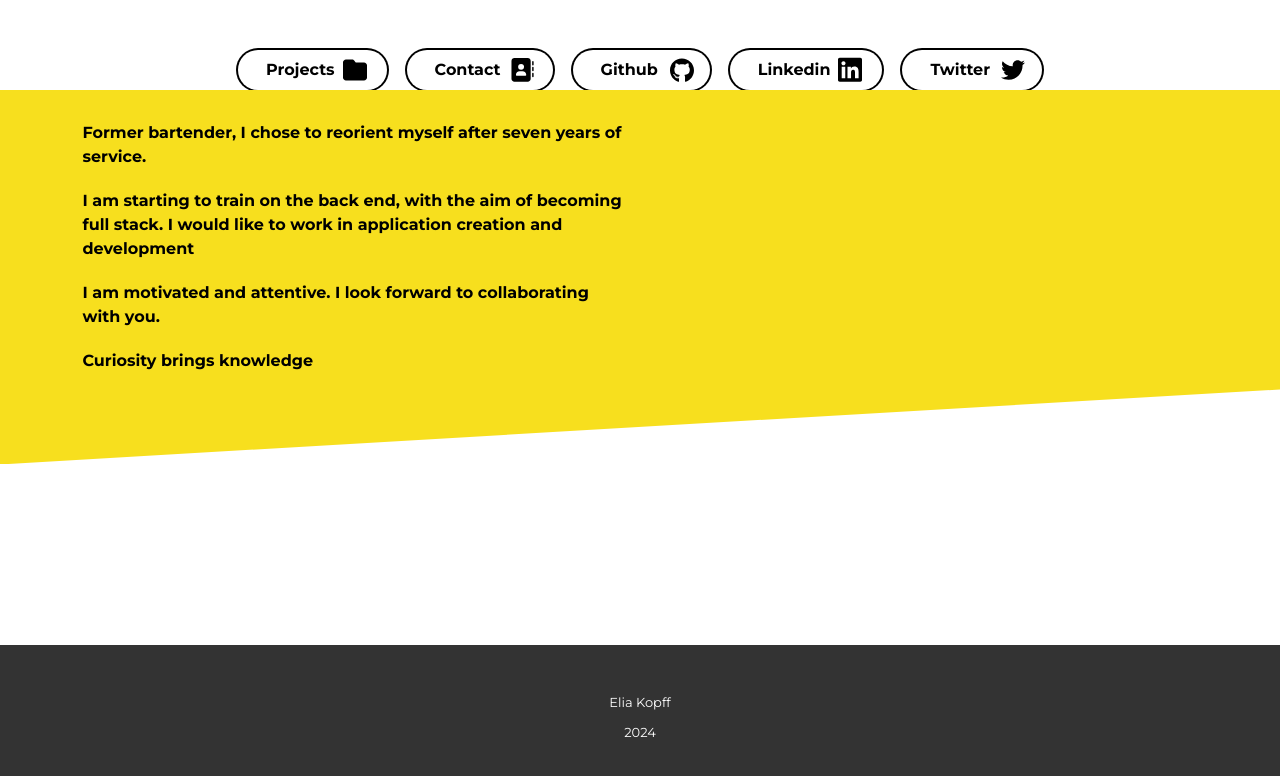
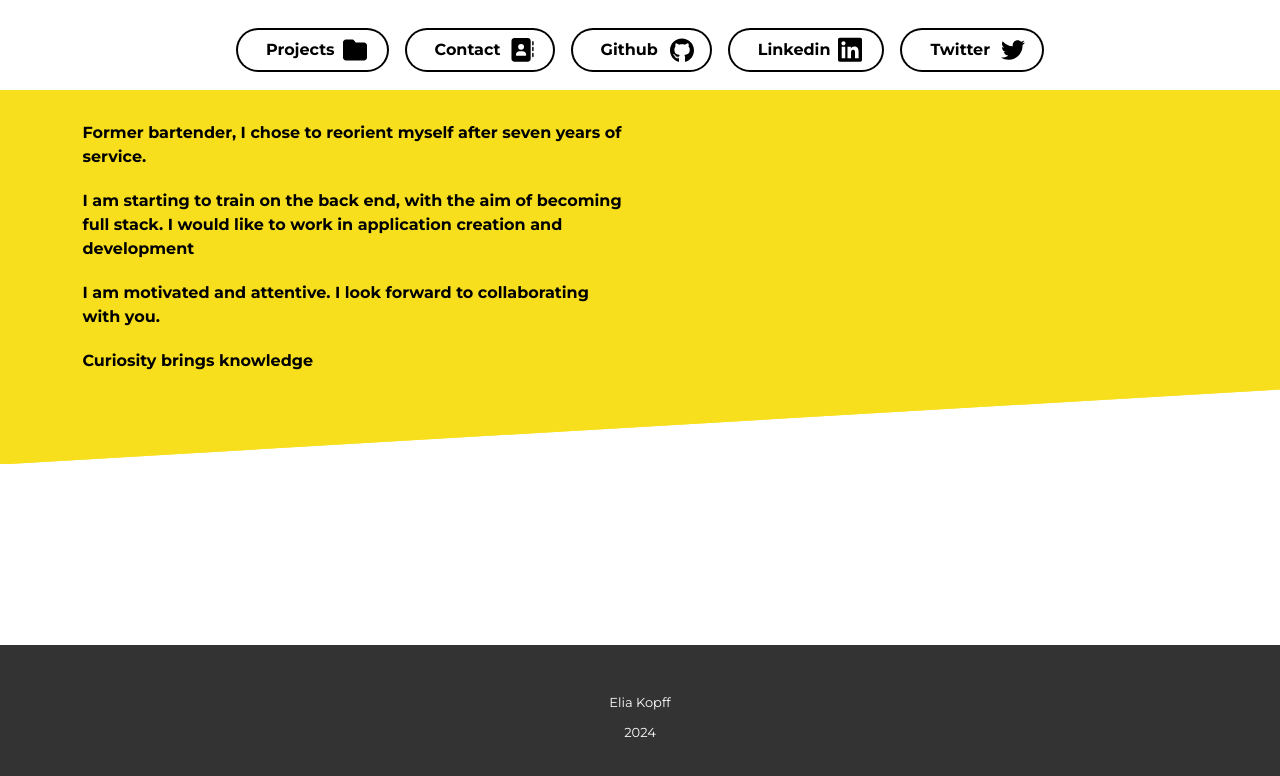
Before and after one commit to littlekanine/Portefolio_Next.js, a Next.js app: page /about in a window 1280 px wide. Shown: the top 776 px of the page. Built offline with nearby package versions, Linux system fonts and the light colour scheme; a web font is replaced by a local one.

Commit message:
fix nav style / start work on dark mode, Redux ?

```diff
--- a/src/app/components/navBar/NavBar.js
+++ b/src/app/components/navBar/NavBar.js
@@ -3,9 +3,10 @@ import Buttons from "../buttons";
 import { ContactSvg, ArrowLeft, FolderSvg, GitHubSvg, LinkedinSvg, TwitterSvg } from "../svgcomponent/SvgComponent";
 
 const NavBar = ({ darkMode,isNotHome }) => {
+    const navBarStyle = isNotHome ? 'other-nav' : '';
     const buttonStyle = isNotHome ? 'other-button' : '';
     return (
-        <section id="navBar" className='flex center'>
+        <section id="navBar" className={`flex center ${navBarStyle}`}>
             <div className="navBar flex center align-center">
                 <div className="hero-cta load-hidden navLink flex center align-center">
                     <a rel="noreferrer" href="#project" className={`animated-button ${darkMode ? "dark-mode" : ""}${buttonStyle}`}>
--- a/src/app/components/navBar/navBar.scss
+++ b/src/app/components/navBar/navBar.scss
@@ -5,6 +5,11 @@
         width: 100%;
         gap: 20px;
     }
+}
+
+.other-nav {
+   height: 40px;
+   margin-bottom: 50px;
 }
 
 .dark-mode #navBar {
```
Also changed, not shown: src/scripts/darkMode.js (+11 -8 lines).
